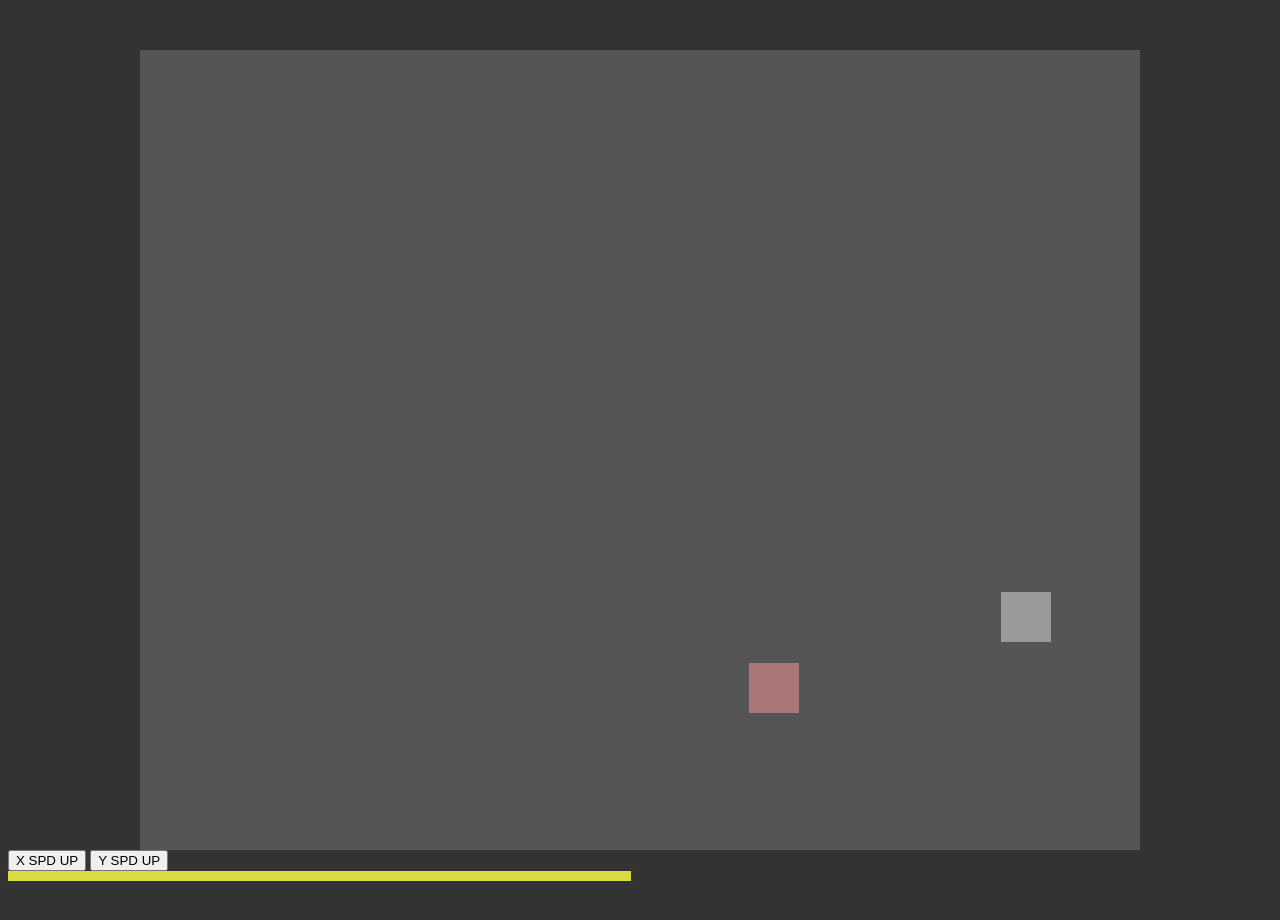
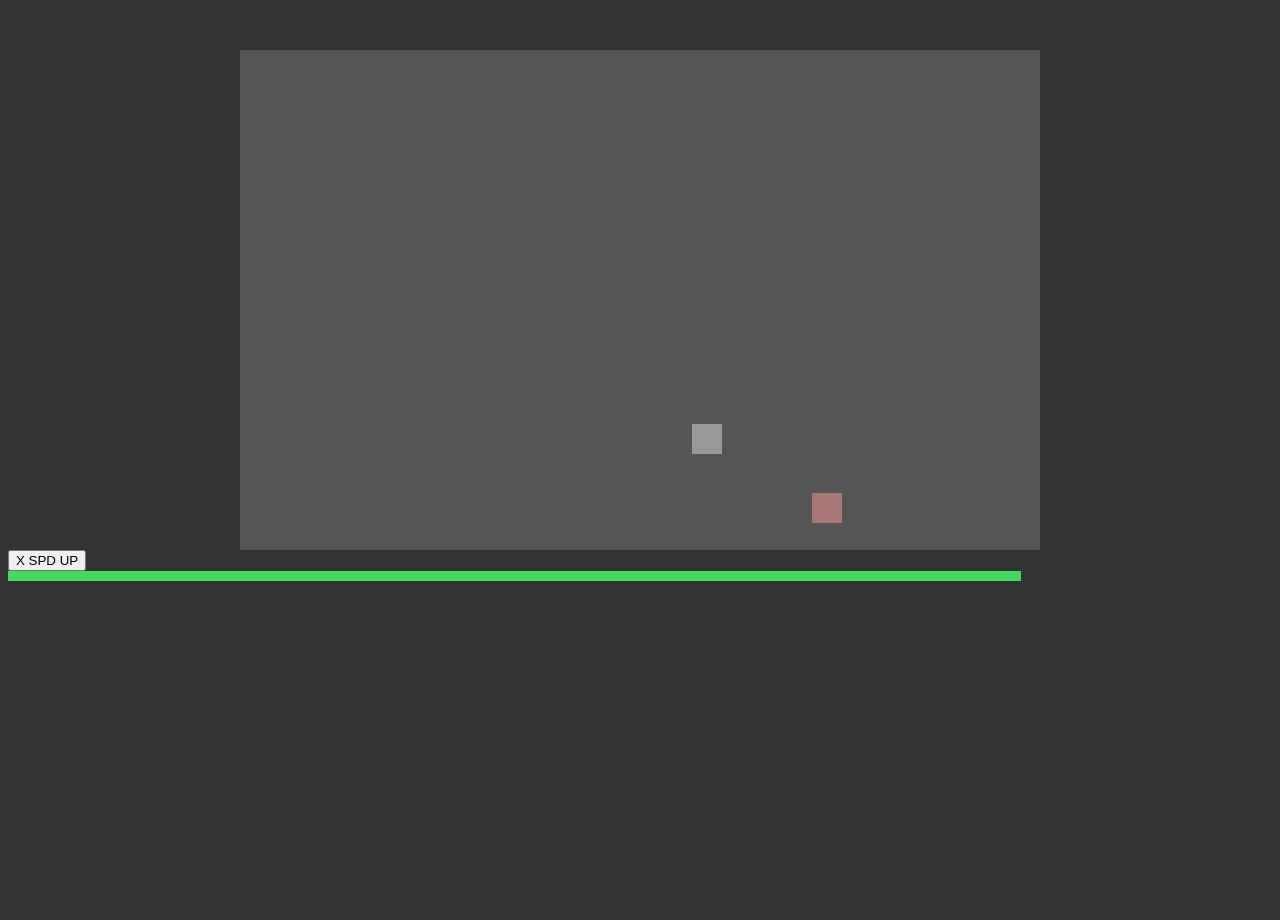
Before and after one commit to SketchySketch/avoider, a plain HTML site: page index.html in a window 1280 px wide. Shown: the top 920 px of the page. After the commit the page ends 800 px from the top, so only its background shows below. Drawn offline with Linux system fonts and the light colour scheme.

Commit message:
Update index.html

```diff
--- a/index.html
+++ b/index.html
@@ -8,26 +8,25 @@
 		<style>
 			body{
 				background-color:#333333;
-				height:10000px;
 			}
 			#box{
-				width: 1000px;
-				height: 800px;
+				width: 800px;
+				height: 500px;
 				position: relative;
 				margin:50px auto 0;
 				background-color:#555555;
 			}
 			#ball{
-				width: 50px;
-				height: 50px;
+				width: 30px;
+				height: 30px;
 				position: absolute;
 				top: 66px;
 				left: 88px;
 				background-color:#999999;
 			}
 			#obstc{
-				width: 50px;
-				height: 50px;
+				width: 30px;
+				height: 30px;
 				position: absolute;
 				top: 66px;
 				left: 88px;
@@ -36,15 +35,14 @@
 			#ht{
 				width: 100px;
 				height: 10px;
-				background-color: #BB8888;
+				background-color: #44db5d;
 			}
 		</style>
 		<div id="box">
 			<div id="ball"></div>
 			<div id="obstc"></div>
 		</div>
-			<button onclick="spdBall = totalSpdBall / 3;">X SPD UP</button>
-			<button onclick="spdBall = totalSpdBall - spdBall">Y SPD UP</button>
+			<button onclick="changedir();">X SPD UP</button>
 		<div id="ht"></div>
 		<script src="engine.js"></script>
 	</body>
```
